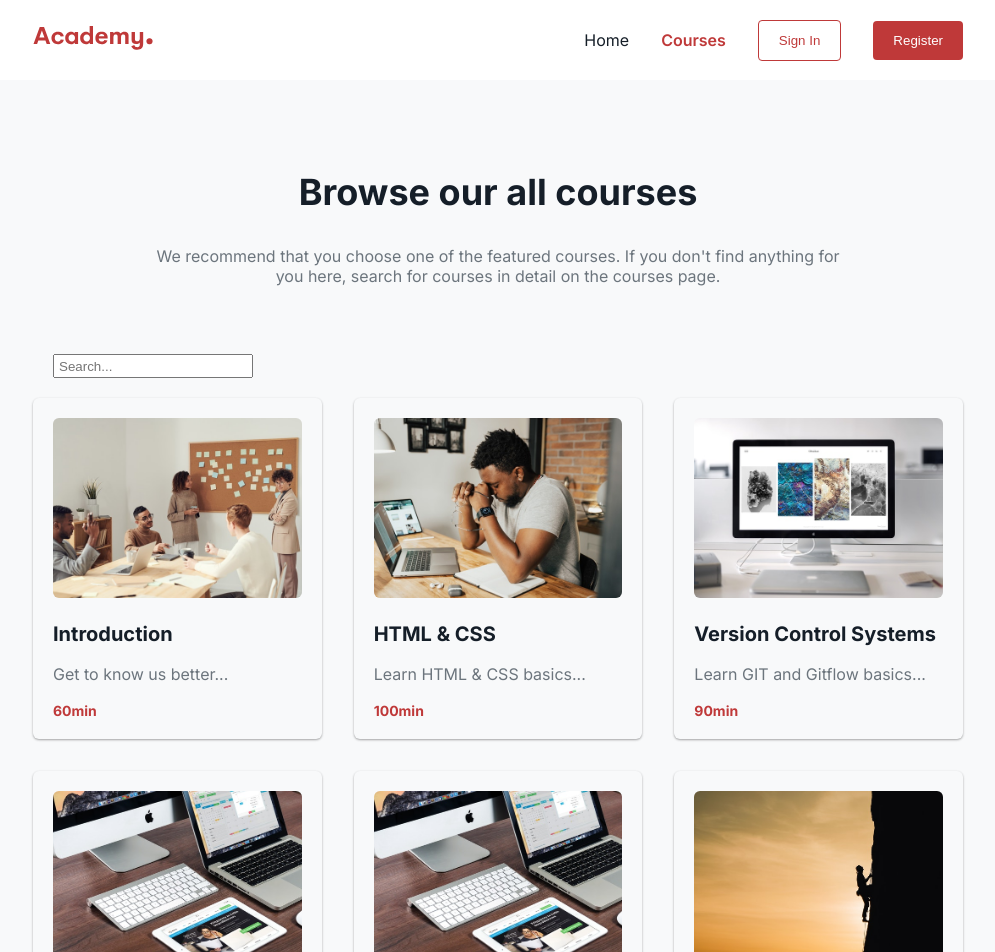
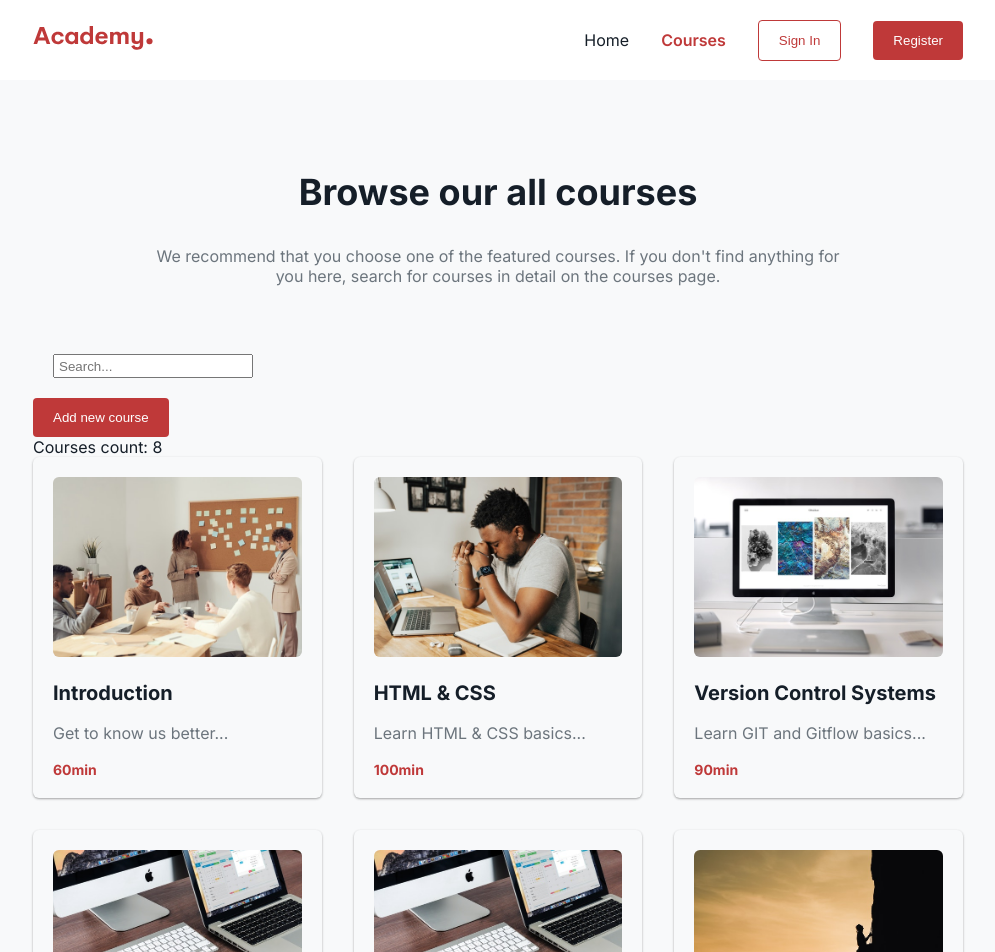
Before and after one commit to nmidzic20/hands-on-react, a React (Vite) app: page /courses in a window 1280 px wide. Shown: the top 952 px of the page, without its empty margins (142-1137 px from the left). Built offline with nearby package versions, Linux system fonts and the light colour scheme.

Commit message:
hands-on 12

```diff
--- a/package.json
+++ b/package.json
@@ -28,6 +28,8 @@
     "eslint-plugin-react": "^7.32.2",
     "eslint-plugin-react-hooks": "^4.6.0",
     "eslint-plugin-react-refresh": "^0.3.4",
+    "mobx": "^6.9.0",
+    "mobx-react": "^7.6.0",
     "vite": "^4.3.0"
   }
 }
--- a/src/pages/Course/Course.jsx
+++ b/src/pages/Course/Course.jsx
@@ -1,38 +1,40 @@
-import React from 'react'
-import Section from '../../components/Section/Section'
-import SinglePage from '../../components/SinglePage/SinglePage'
-import { useParams } from 'react-router-dom'
-import { useState, useEffect } from 'react'
-import coursesMock from '../../utils/mock/courses'
+import React from "react";
+import Section from "../../components/Section/Section";
+import SinglePage from "../../components/SinglePage/SinglePage";
+import { useParams } from "react-router-dom";
+import { useState, useEffect } from "react";
+import coursesMock from "../../utils/mock/courses";
+import coursesStore from "../../store/CoursesStore";
+import { observer } from "mobx-react";
 
 const Course = () => {
-  const {id} = useParams();
-
-  const [courses, setCourses] = useState(null);
-  const [course, setCourse] = useState(null);
+  const { id } = useParams();
+  const { getCourseById, setCourses, currentCourse, coursesLength, courses } =
+    coursesStore;
 
   useEffect(() => {
+    if (coursesLength == 0) {
       setTimeout(() => {
-      setCourses(coursesMock)
+        setCourses(coursesMock);
+        getCourseById(id);
       }, 1000);
+    }
   }, []);
-
   useEffect(() => {
-    courses && setCourse(courses.find((course) => course.id == id));
-  }, [courses]);
+    coursesLength && getCourseById(id);
+  }, [coursesLength]);
 
   return (
-    course &&
-    <Section
-      title={course.title}
-    >
+    currentCourse && (
+      <Section title={currentCourse.title}>
         <SinglePage
-        imgSrc={course.imgSrc}
-        imgAlt={course.imgAlt}
-        content={course.content}
+          imgSrc={currentCourse.imgSrc}
+          imgAlt={currentCourse.imgAlt}
+          content={currentCourse.content}
         />
       </Section>
     )
-}
+  );
+};
 
-export default Course
+export default observer(Course);
--- a/src/pages/Courses/Courses.jsx
+++ b/src/pages/Courses/Courses.jsx
@@ -1,31 +1,45 @@
-import React, { useState, useEffect } from 'react'
-import Section from '../../components/Section/Section'
-import Course from '../../components/Course/Course'
-import { Grid } from "../../utils/styles/generalStyles"
-import coursesMock from "../../utils/mock/courses"
-import SearchBar from '../../components/SearchBar/SearchBar.jsx'
-import Loader from '../../components/Loader/Loader.jsx'
+import React, { useState, useEffect } from "react";
+import Section from "../../components/Section/Section";
+import Course from "../../components/Course/Course";
+import { Button, Grid } from "../../utils/styles/generalStyles";
+import coursesMock from "../../utils/mock/courses";
+import SearchBar from "../../components/SearchBar/SearchBar.jsx";
+import Loader from "../../components/Loader/Loader.jsx";
+import coursesStore from "../../store/CoursesStore";
+import { observer } from "mobx-react";
+import LectureImg1 from "../../assets/images/lecture-1.jpg";
 
 const Courses = () => {
+  const { courses, coursesLength, setCourses, setCourse } = coursesStore;
+  useEffect(() => {
+    if (coursesLength == 0) {
+      setTimeout(() => {
+        setCourses(coursesMock);
+      }, 1000);
+    }
+  }, []);
 
-  const [courses, setCourses] = useState(null);
+  const handleAddCourse = () => {
+    let courseId = coursesLength + 1;
 
-  useEffect(() => {
-    setTimeout(() => {
-      setCourses(coursesMock)
-    }, 1000);
-  }, []);
+    setCourse({
+      id: courseId,
+      imgSrc: LectureImg1,
+      imgAlt: `New course ${courseId}`,
+      title: `${courseId}. New course`,
+      subtitle: "Get to know us better...",
+      time: "60min",
+      content:
+        "In this course, you'll get to know the instructor and their teaching style, as well as the objectives and expectations of the course. We'll also cover some basic information about web development and programming.",
+    });
+  };
 
   let handleSearch = (e) => {
     let searchInput = e.target.value.toLowerCase();
 
-    let matchingCourses =
-      coursesMock.filter((course) =>
-        course.title
-          .toLowerCase()
-          .includes(
-            searchInput
-          ));
+    let matchingCourses = coursesMock.filter((course) =>
+      course.title.toLowerCase().includes(searchInput)
+    );
 
     setCourses(matchingCourses);
   };
@@ -42,23 +56,27 @@ const Courses = () => {
         disabled={!courses}
         onValueChange={handleSearch}
       />
-      { courses ?
-      <Grid>
-        {courses.map((course) =>
-          <Course
-            key = {course.id}
-            id = {course.id}
-            imgSrc = {course.imgSrc}
-            imgAlt = {course.imgAlt}
-            title = {course.title}
-            subtitle = {course.subtitle}
-            time = {course.time}
-          />
-        )}
-      </Grid> : <Loader/>
-      }
+      <Button onClick={handleAddCourse}>Add new course</Button>
+      <div>Courses count: {coursesLength}</div>
+      {coursesLength > 0 ? (
+        <Grid>
+          {courses.map((course) => (
+            <Course
+              key={course.id}
+              id={course.id}
+              imgSrc={course.imgSrc}
+              imgAlt={course.imgAlt}
+              title={course.title}
+              subtitle={course.subtitle}
+              time={course.time}
+            />
+          ))}
+        </Grid>
+      ) : (
+        <Loader />
+      )}
     </Section>
-  )
-}
+  );
+};
 
-export default Courses
+export default observer(Courses);
--- a/src/pages/Home/Home.jsx
+++ b/src/pages/Home/Home.jsx
@@ -1,20 +1,22 @@
-import React from 'react'
-import Course from "../../components/Course/Course"
-import { Grid } from "../../utils/styles/generalStyles"
-import Hero from "../../components/Hero/Hero"
-import Section from "../../components/Section/Section"
-import coursesMock from "../../utils/mock/courses"
-import { useState, useEffect } from 'react'
-import Loader from '../../components/Loader/Loader.jsx'
+import React from "react";
+import Course from "../../components/Course/Course";
+import { Grid } from "../../utils/styles/generalStyles";
+import Hero from "../../components/Hero/Hero";
+import Section from "../../components/Section/Section";
+import coursesMock from "../../utils/mock/courses";
+import { useState, useEffect } from "react";
+import Loader from "../../components/Loader/Loader.jsx";
+import coursesStore from "../../store/CoursesStore";
+import { observer } from "mobx-react";
 
 const Home = () => {
-
-    const [courses, setCourses] = useState(null);
-
+  const { courses, coursesLength, setCourses } = coursesStore;
   useEffect(() => {
+    if (coursesLength == 0) {
       setTimeout(() => {
-            setCourses(coursesMock)
+        setCourses(coursesMock);
       }, 1000);
+    }
   }, []);
 
   return (
@@ -26,25 +28,29 @@ const Home = () => {
                     don't find anything for you here, search for courses in detail on
                     the courses page."
       >
-                { courses ?
+        {coursesLength > 0 ? (
           <Grid>
-                    {courses.map((course, index) =>
+            {courses.map(
+              (course, index) =>
                 index < 4 && (
                   <Course
-                            key = {course.id}
-                            id = {course.id}
-                            imgSrc = {course.imgSrc}
-                            imgAlt = {course.imgAlt}
-                            title = {course.title}
-                            subtitle = {course.subtitle}
-                            time = {course.time}
+                    key={course.id}
+                    id={course.id}
+                    imgSrc={course.imgSrc}
+                    imgAlt={course.imgAlt}
+                    title={course.title}
+                    subtitle={course.subtitle}
+                    time={course.time}
                   />
-                    ))}
-                </Grid> : <Loader/>
-                }
+                )
+            )}
+          </Grid>
+        ) : (
+          <Loader />
+        )}
       </Section>
     </>
-    )
-}
+  );
+};
 
-export default Home
+export default observer(Home);
--- /dev/null
+++ b/src/store/CoursesStore.jsx
@@ -0,0 +1,33 @@
+import { observable, action, computed, makeObservable } from "mobx";
+
+class CoursesStore {
+  courses = [];
+  currentCourse = null;
+
+  constructor() {
+    makeObservable(this, {
+      courses: observable,
+      setCourses: action,
+      setCourse: action,
+      coursesLength: computed,
+      getCourseById: action,
+    });
+  }
+
+  setCourses = (courses) => {
+    this.courses = courses;
+  };
+  setCourse = (course) => {
+    this.courses.push(course);
+  };
+  get coursesLength() {
+    return this.courses.length;
+  }
+  getCourseById = (id) => {
+    this.currentCourse = this.courses.find((course) => course.id == id);
+  };
+}
+
+const coursesStore = new CoursesStore();
+
+export default coursesStore;
```
Also changed, not shown: 1 other file (tests, documents, lock files or other folders). Lines whose indentation alone changed are shown as unchanged.
